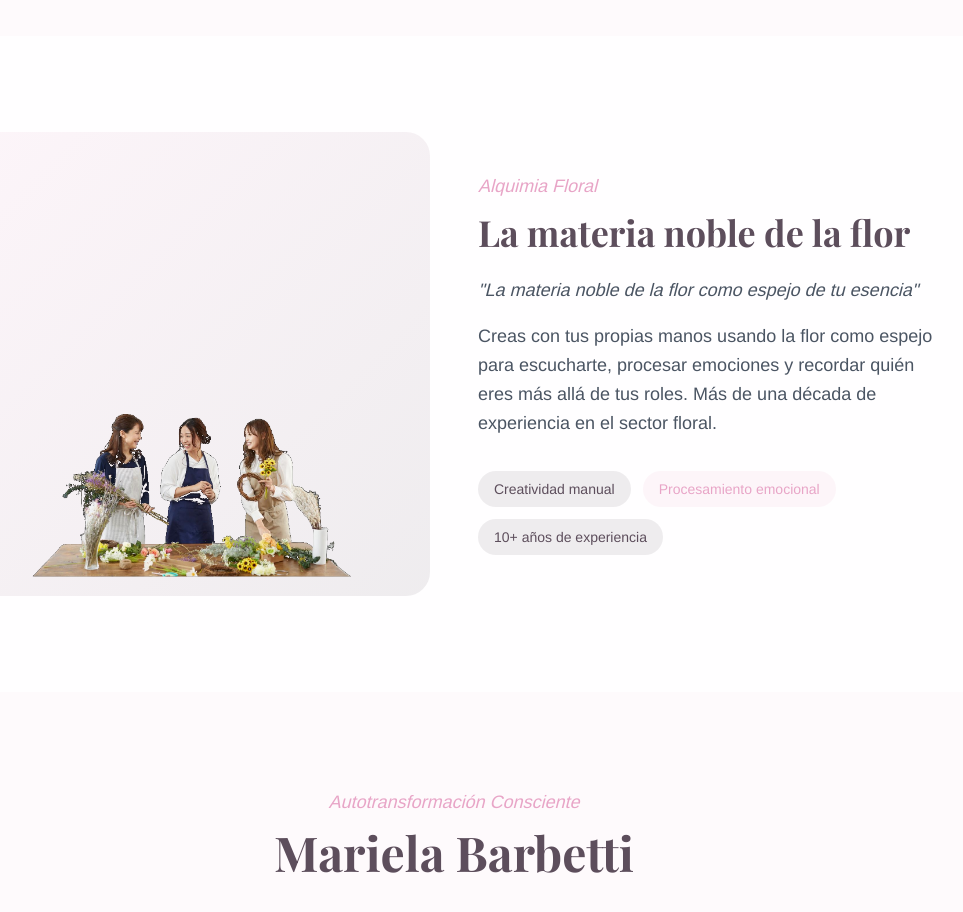
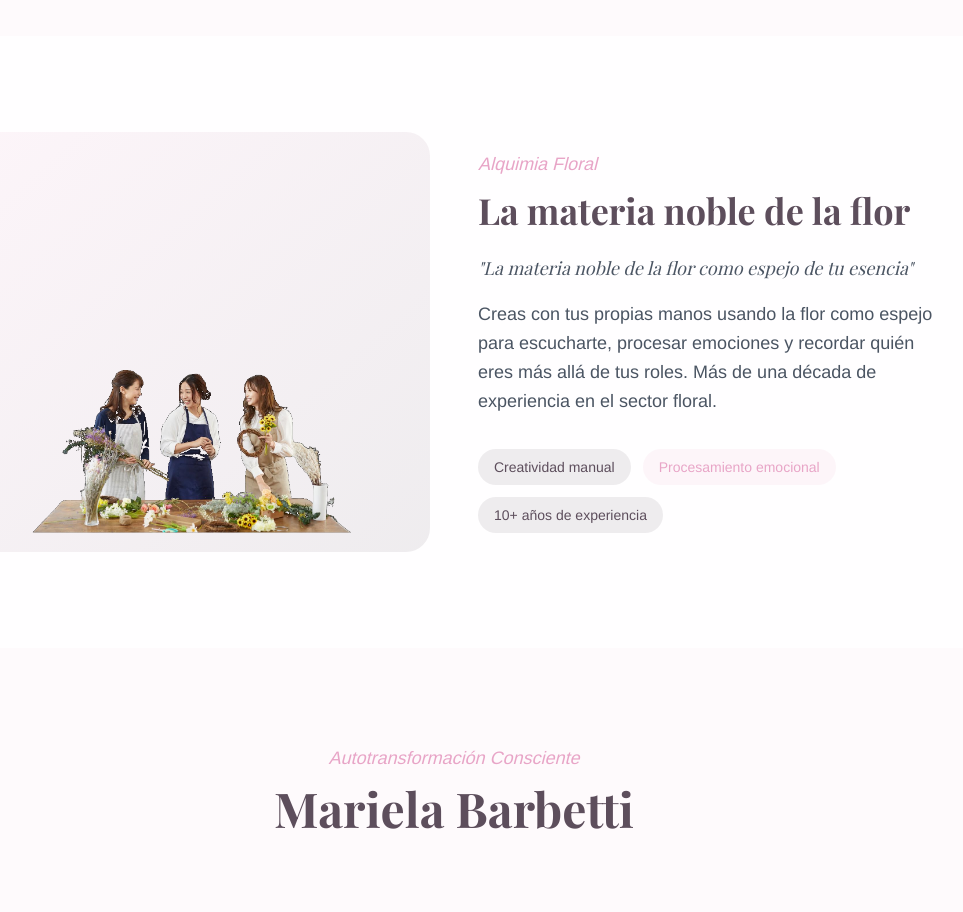
Before and after one commit to Omnix-Solution-Inc/reempoderate, a Next.js app: page / in a window 1280 px wide. Shown: the part 2640-3552 px from the top of the page, without its empty margins (186-1149 px from the left). Built offline with nearby package versions, Linux system fonts and the light colour scheme; no server answers; a web font is replaced by a local one.

Commit message:
Fix: floristas image larger + restore quote text in Alquimia Floral section

```diff
--- a/src/components/landing/GalleryPreview.tsx
+++ b/src/components/landing/GalleryPreview.tsx
@@ -4,13 +4,14 @@ export function GalleryPreview() {
       <div className="max-w-5xl mx-auto px-6">
         <div className="grid grid-cols-1 md:grid-cols-2 gap-12 items-center">
 
-          {/* Imagen floristas - ocupa todo el recuadro */}
+          {/* Imagen floristas - grande y llena el recuadro */}
           <div className="relative order-2 md:order-1">
-            <div className="aspect-square rounded-3xl bg-gradient-to-br from-terracotta/10 to-shamrock/10 overflow-hidden flex items-end justify-center">
+            <div className="rounded-3xl bg-gradient-to-br from-terracotta/10 to-shamrock/10 overflow-hidden flex items-end justify-center min-h-[420px]">
               <img
                 src="/flores_taller.png"
                 alt="Alquimia Floral"
                 className="w-full object-contain object-bottom"
+                style={{ maxHeight: '480px' }}
               />
             </div>
           </div>
@@ -20,8 +21,8 @@ export function GalleryPreview() {
             <h2 className="font-playfair text-3xl md:text-4xl text-shamrock font-bold mb-6">
               La materia noble de la flor
             </h2>
-            <p className="text-gray-600 text-lg leading-relaxed mb-4">
-              <em>"La materia noble de la flor como espejo de tu esencia"</em>
+            <p className="text-gray-600 text-lg leading-relaxed mb-4 italic font-playfair">
+              "La materia noble de la flor como espejo de tu esencia"
             </p>
             <p className="text-gray-600 text-lg leading-relaxed mb-8">
               Creas con tus propias manos usando la flor como espejo para escucharte, procesar emociones y recordar quién eres más allá de tus roles. Más de una década de experiencia en el sector floral.
```
